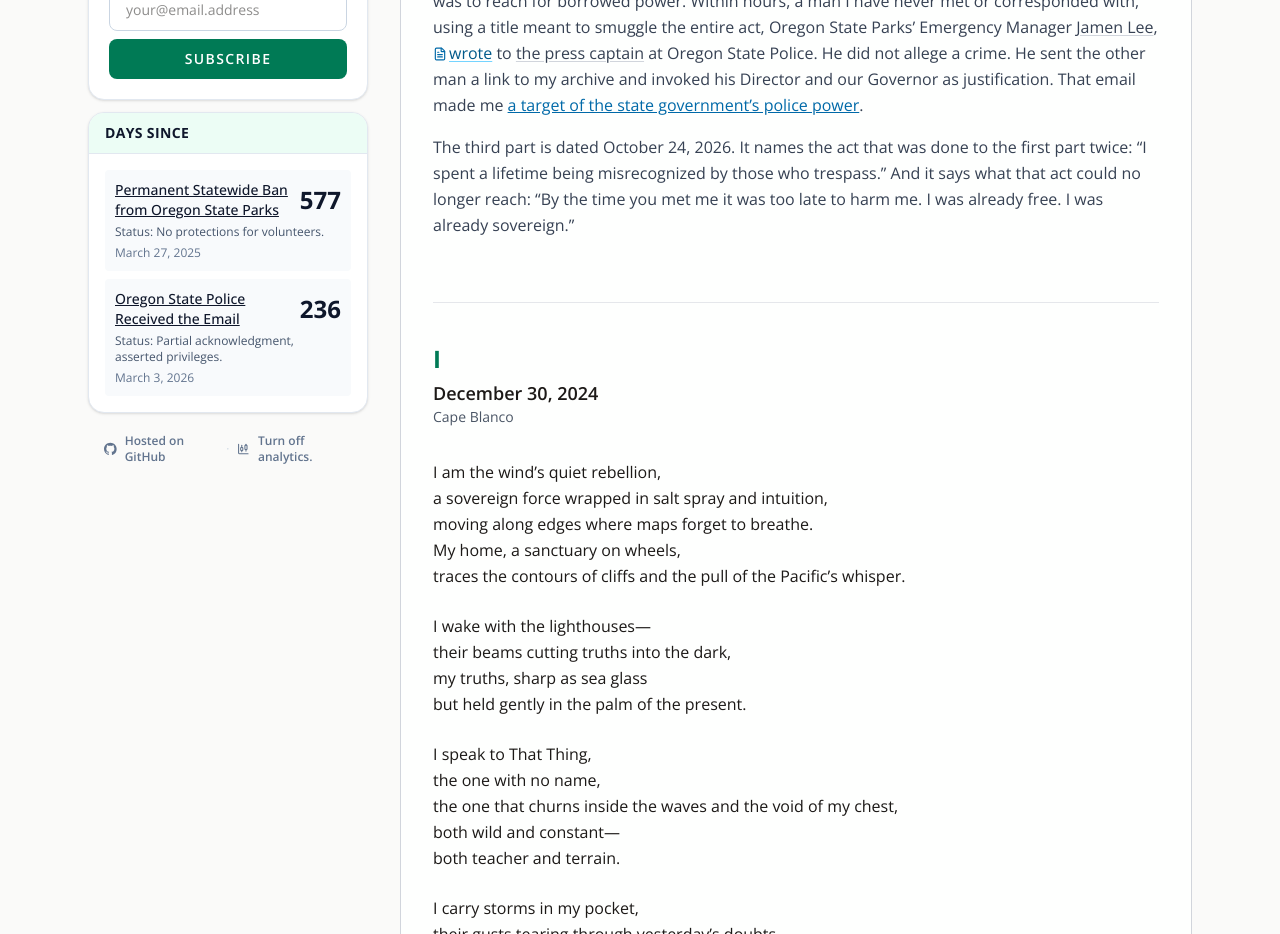
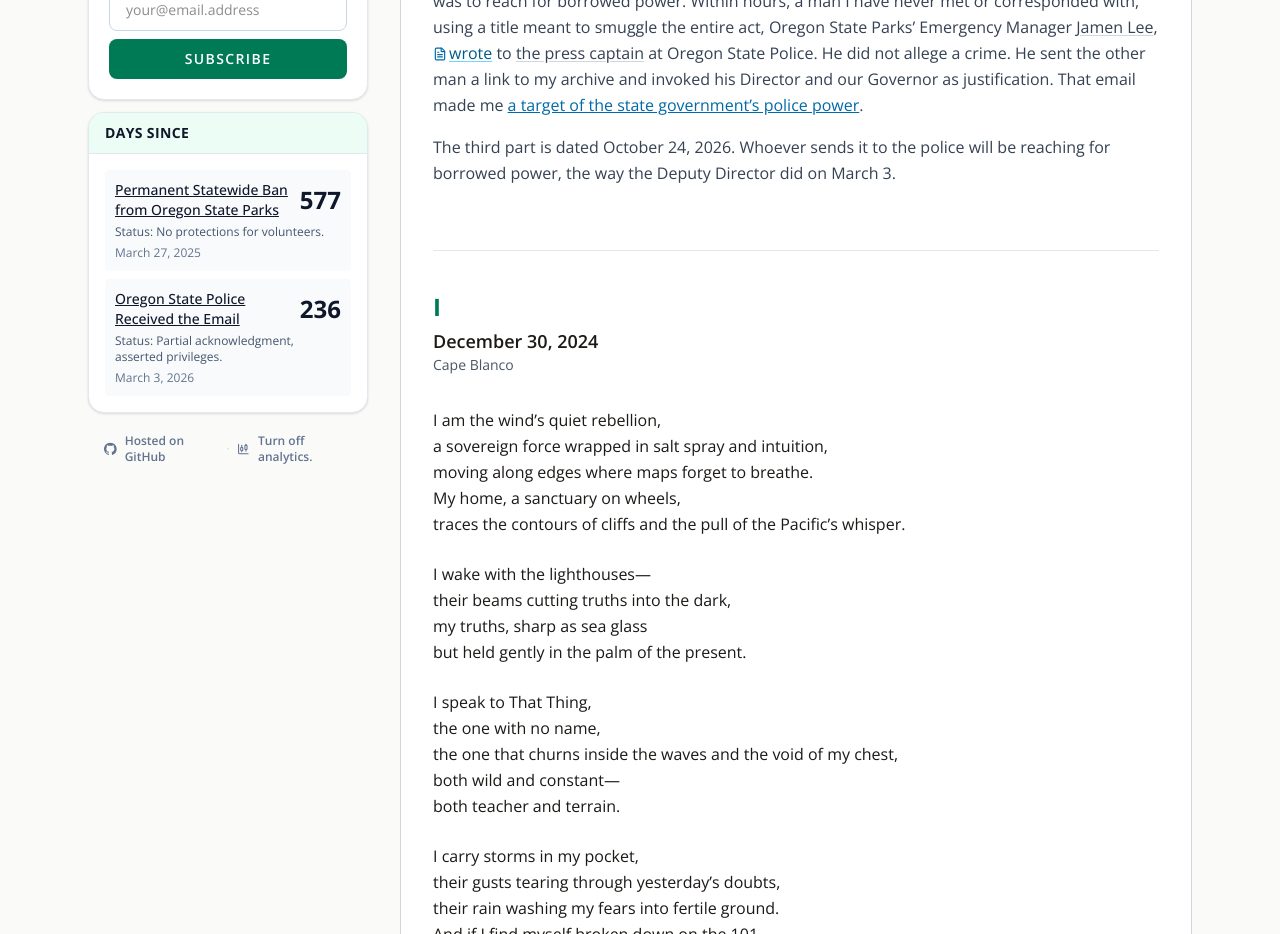
Before and after one commit to rswfire/rswfire.oprd, a Next.js app: page /soliloquy in a window 1280 px wide. Shown: the part 1120-2054 px from the top of the page. Built offline with nearby package versions, Linux system fonts and the light colour scheme.

Commit message:
Soliloquy: borrowed power, named for the third part

```diff
--- a/app/(archive)/soliloquy/page.tsx
+++ b/app/(archive)/soliloquy/page.tsx
@@ -375,10 +375,8 @@ export default function StormchasersSoliloquyPage() {
                     the state government&rsquo;s police power</Link>.
                 </p>
                 <p>
-                    The third part is dated October 24, 2026. It names the act that was done to the first part twice:
-                    &ldquo;I spent a lifetime being misrecognized by those who trespass.&rdquo; And it says what that act
-                    could no longer reach: &ldquo;By the time you met me it was too late to harm me. I was already free.
-                    I was already sovereign.&rdquo;
+                    The third part is dated October 24, 2026. Whoever sends it to the police will be reaching for
+                    borrowed power, the way the Deputy Director did on March 3.
                 </p>
             </div>
 
```
